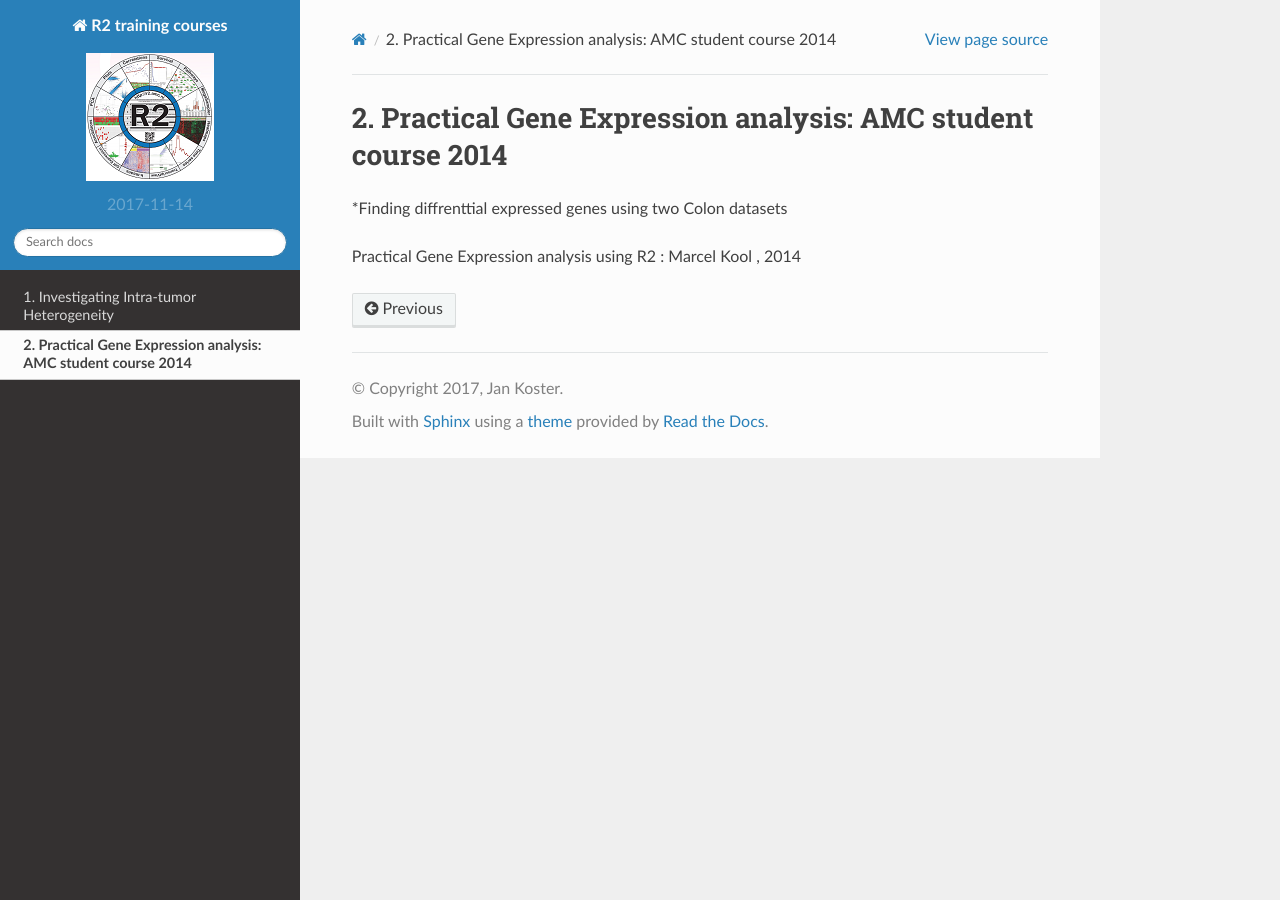
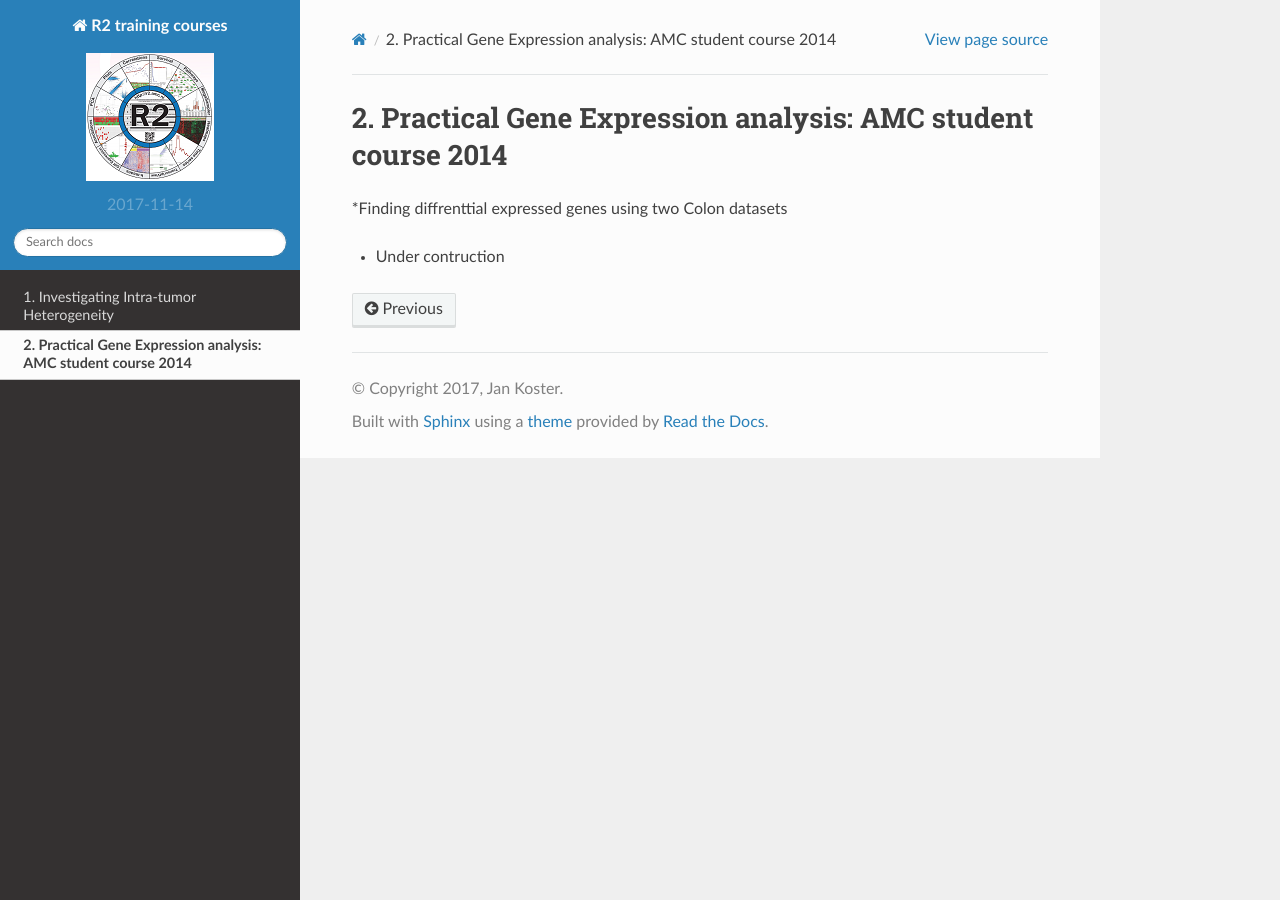
Before and after one commit to antronerds/r2-training-courses, a Sphinx documentation site: the page built from docs/Microarray_analysis_-_Using_Tumor_Colon_datasets.md, in a window 1280 px wide. Built offline with Sphinx 7.4.7 and the Read the Docs theme 2.0.0, drawn with Linux system fonts in a browser that asks for light colours.

Commit message:
Update Microarray_analysis_-_Using_Tumor_Colon_datasets.md

```diff
--- a/docs/Microarray_analysis_-_Using_Tumor_Colon_datasets.md
+++ b/docs/Microarray_analysis_-_Using_Tumor_Colon_datasets.md
@@ -2,5 +2,4 @@
 =================================
 
 *Finding diffrenttial expressed genes using two Colon datasets
-
-Practical Gene Expression analysis using R2 : Marcel Kool , 2014
+* Under contruction
```
